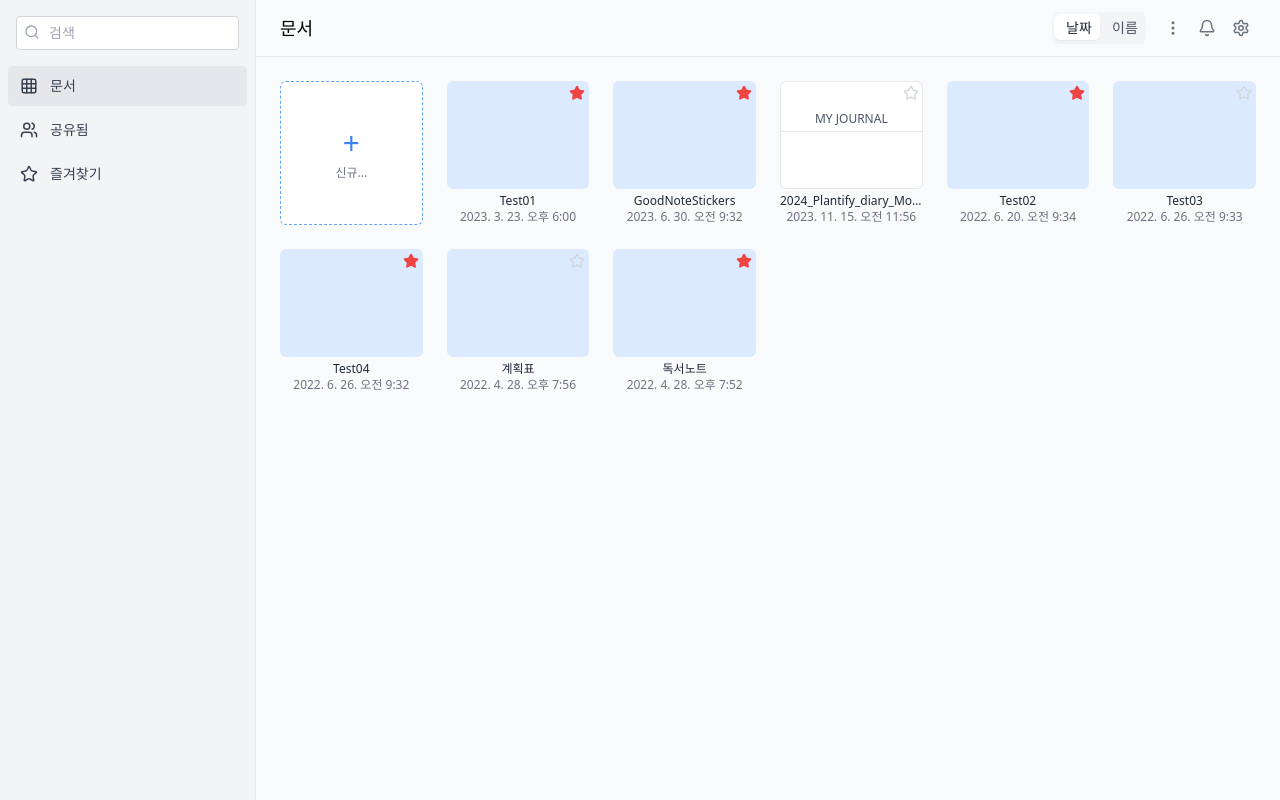
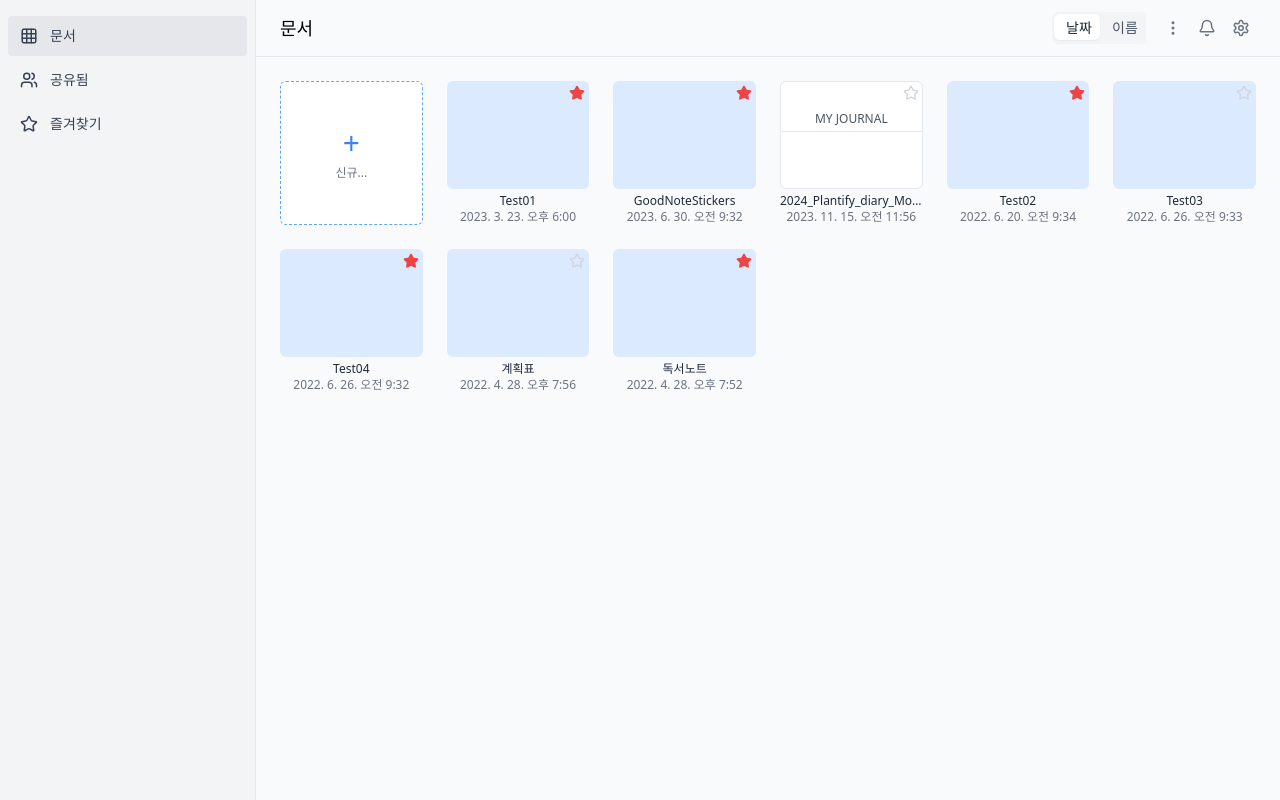
Before and after one commit to Gagam98/CustomDiary, a React (Vite) app: page / in a window 1280 px wide. Built offline with nearby package versions, Linux system fonts and the light colour scheme.

Commit message:
사이드바 즐겨찾기 별표 토글 기능 추가

```diff
--- a/src/components/Sidebar.tsx
+++ b/src/components/Sidebar.tsx
@@ -1,30 +1,14 @@
-import { Search, Grid, Users, Star } from "lucide-react";
+import { Grid, Users, Star } from "lucide-react";
 
 interface SidebarProps {
-  onSearch?: (searchTerm: string) => void;
   onNavigate?: (section: string) => void;
   activeSection: string;
 }
 
-const Sidebar: React.FC<SidebarProps> = ({
-  onSearch,
-  onNavigate,
-  activeSection,
-}) => {
+const Sidebar: React.FC<SidebarProps> = ({ onNavigate, activeSection }) => {
   return (
     <aside className="w-64 bg-gray-100 border-r border-gray-200 flex flex-col">
-      <div className="p-4">
-        <div className="relative">
-          <input
-            type="text"
-            placeholder="검색"
-            className="w-full pl-8 pr-2 py-1.5 text-sm border border-gray-300 rounded"
-            onChange={(e) => onSearch?.(e.target.value)}
-          />
-          <Search className="absolute left-2 top-2 h-4 w-4 text-gray-400" />
-        </div>
-      </div>
-      <nav className="space-y-1 px-2">
+      <nav className="space-y-1 px-2 pt-4">
         <button
           className={`w-full flex items-center text-left space-x-3 px-3 py-2.5 rounded font-medium text-gray-700 ${
             activeSection === "documents" ? "bg-gray-200" : "hover:bg-gray-200"
--- a/src/pages/Home/FavoritesSection.tsx
+++ b/src/pages/Home/FavoritesSection.tsx
@@ -9,22 +9,45 @@ interface Document {
 
 interface FavoritesSectionProps {
   documents: Document[];
+  setDocuments: React.Dispatch<React.SetStateAction<Document[]>>;
 }
 
-export default function FavoritesSection({ documents }: FavoritesSectionProps) {
+export default function FavoritesSection({
+  documents,
+  setDocuments,
+}: FavoritesSectionProps) {
   // 즐겨찾기된 문서만 필터링
   const starredDocuments = documents.filter((doc) => doc.starred);
+
+  // 별표 토글 함수
+  const toggleStar = (index: number) => {
+    const targetDoc = starredDocuments[index];
+    const globalIndex = documents.findIndex(
+      (doc) => doc.name === targetDoc.name
+    );
+
+    if (globalIndex !== -1) {
+      setDocuments(
+        documents.map((doc, i) =>
+          i === globalIndex ? { ...doc, starred: !doc.starred } : doc
+        )
+      );
+    }
+  };
 
   return (
     <div className="p-6 overflow-auto">
       <div className="grid grid-cols-6 gap-6">
-        {/* Document Items */}
         {starredDocuments.map((doc, index) => (
           <div key={index} className="flex flex-col h-36 relative">
             {doc.type === "folder" ? (
               <div className="flex flex-col items-center justify-center h-full pb-4 bg-blue-100 rounded-md">
                 <div className="absolute top-1 right-1">
-                  <Star size={16} className="text-red-500 fill-red-500" />
+                  <Star
+                    size={16}
+                    className={`cursor-pointer text-red-500 fill-red-500`}
+                    onClick={() => toggleStar(index)}
+                  />
                 </div>
               </div>
             ) : (
@@ -33,7 +56,11 @@ export default function FavoritesSection({ documents }: FavoritesSectionProps) {
                   MY JOURNAL
                 </div>
                 <div className="absolute top-1 right-1">
-                  <Star size={16} className="text-red-500 fill-red-500" />
+                  <Star
+                    size={16}
+                    className={`cursor-pointer text-red-500 fill-red-500`}
+                    onClick={() => toggleStar(index)}
+                  />
                 </div>
               </div>
             )}
--- a/src/pages/Home/index.tsx
+++ b/src/pages/Home/index.tsx
@@ -70,7 +70,6 @@ export default function Home() {
   return (
     <div className="flex h-screen bg-gray-50">
       <Sidebar
-        onSearch={handleSearch}
         onNavigate={(section) =>
           navigate(section === "documents" ? "/" : `/${section}`)
         }
@@ -152,7 +151,7 @@ export default function Home() {
             sortBy={sortBy}
           />
         ) : location.pathname === "/favorites" ? (
-          <FavoritesSection documents={documents} />
+          <FavoritesSection documents={documents} setDocuments={setDocuments} />
         ) : (
           <SharedSection documents={documents} searchTerm={searchTerm} />
         )}
```
